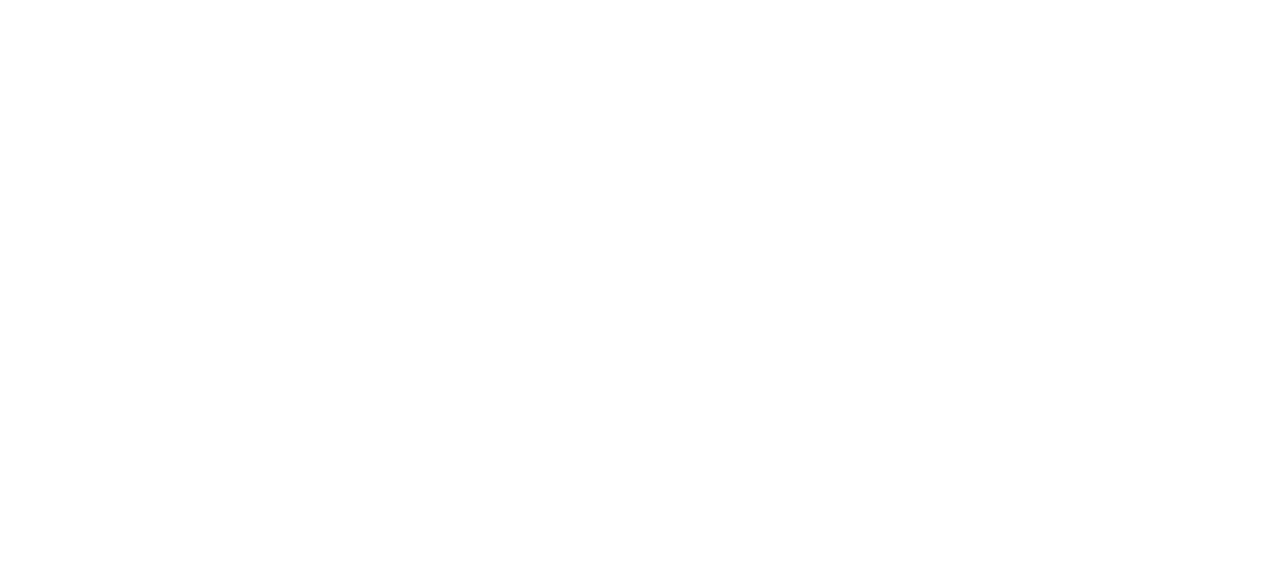
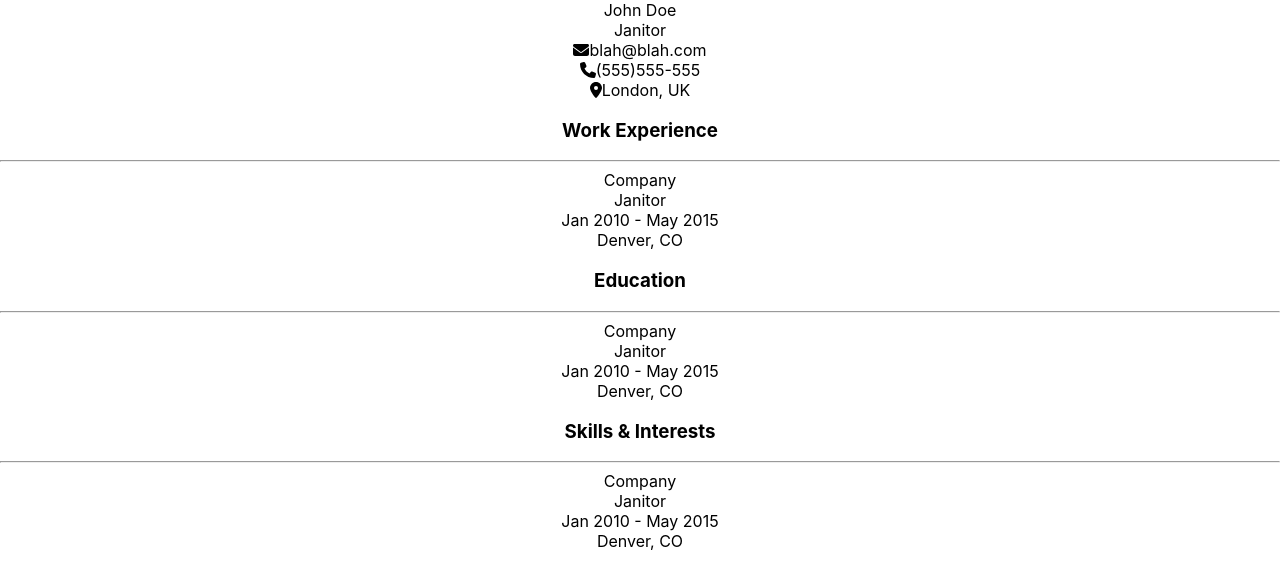
Before and after one commit to bchung54/cv-project, a React (Create React App) app: page / in a window 1280 px wide. Shown: the top 588 px of the page. Built offline with nearby package versions, Linux system fonts and the light colour scheme.

Commit message:
Implement sections and experience blocks

```diff
--- a/package.json
+++ b/package.json
@@ -3,12 +3,17 @@
   "version": "0.1.0",
   "private": true,
   "dependencies": {
+    "@fortawesome/fontawesome-svg-core": "^6.1.1",
+    "@fortawesome/free-solid-svg-icons": "^6.1.1",
+    "@fortawesome/react-fontawesome": "^0.2.0",
     "@testing-library/jest-dom": "^5.16.4",
     "@testing-library/react": "^13.3.0",
     "@testing-library/user-event": "^13.5.0",
+    "babel-plugin-macros": "^3.1.0",
     "react": "^18.2.0",
     "react-dom": "^18.2.0",
     "react-scripts": "5.0.1",
+    "uniqid": "^5.4.0",
     "web-vitals": "^2.1.4"
   },
   "scripts": {
--- a/public/index.html
+++ b/public/index.html
@@ -2,7 +2,7 @@
 <html lang="en">
   <head>
     <meta charset="utf-8" />
-    <link rel="icon" href="%PUBLIC_URL%/favicon.ico" />
+    <link rel="icon" type="image/png" href="%PUBLIC_URL%/resume-logo.png" />
     <meta name="viewport" content="width=device-width, initial-scale=1" />
     <meta name="theme-color" content="#000000" />
     <meta
@@ -24,7 +24,7 @@
       work correctly both with client-side routing and a non-root public URL.
       Learn how to configure a non-root public URL by running `npm run build`.
     -->
-    <title>React App</title>
+    <title>CV Builder</title>
   </head>
   <body>
     <noscript>You need to enable JavaScript to run this app.</noscript>
--- a/src/App.js
+++ b/src/App.js
@@ -1,10 +1,24 @@
-import logo from './logo.svg';
 import './App.css';
 import React, { Component } from 'react';
+import Header from './components/Header';
+import Section from './components/Section';
 
 class App extends Component {
 	render() {
-		return <div className="App"></div>;
+		return (
+			<div className="App">
+				<Header
+					name="John Doe"
+					currTitle="Janitor"
+					email="blah@blah.com"
+					phone="(555)555-555"
+					location="London, UK"
+				/>
+				<Section title="Work Experience" />
+				<Section title="Education" />
+				<Section title="Skills & Interests" />
+			</div>
+		);
 	}
 }
 
--- /dev/null
+++ b/src/components/ExperienceBlock.js
@@ -0,0 +1,51 @@
+import React, { Component } from 'react';
+import LineItem from './LineItem';
+import uniqid from 'uniqid';
+
+class Heading extends Component {
+	render() {
+		const { placeName, subTitle, timePeriod, location } = this.props;
+
+		/* 		const { fromTime, toTime } = timePeriod;
+		const { fromMonth, fromYear } = fromTime;
+		const { toMonth, toYear } = toTime; */
+
+		const { city, state } = location;
+		return (
+			<div className="heading">
+				<div className="place-name">{placeName}</div>
+				<div className="sub-title">{subTitle}</div>
+				<div className="time-period">
+					{timePeriod.from.month} {timePeriod.from.year} - {timePeriod.to.month}{' '}
+					{timePeriod.to.year}
+				</div>
+				<div className="location">
+					{city}, {state}
+				</div>
+			</div>
+		);
+	}
+}
+
+class ExperienceBlock extends Component {
+	render() {
+		const { placeName, subTitle, timePeriod, location } = this.props;
+		return (
+			<div className="experience" key={uniqid()}>
+				<Heading
+					placeName={placeName}
+					subTitle={subTitle}
+					timePeriod={timePeriod}
+					location={location}
+				/>
+				{/* <div>
+					{items.map((element) => (
+						<LineItem text={element.text} subItems={element.subItems} />
+					))}
+				</div> */}
+			</div>
+		);
+	}
+}
+
+export default ExperienceBlock;
--- /dev/null
+++ b/src/components/Header.js
@@ -0,0 +1,61 @@
+import React, { Component } from 'react';
+import { FontAwesomeIcon } from '@fortawesome/react-fontawesome';
+import { faEnvelope, faPhone, faLocationDot } from '@fortawesome/free-solid-svg-icons';
+
+class ContactInfo extends Component {
+	render() {
+		const { type, text } = this.props;
+		let icon;
+		switch (type) {
+			case 'email':
+				icon = <FontAwesomeIcon icon={faEnvelope} />;
+				break;
+			case 'phone':
+				icon = <FontAwesomeIcon icon={faPhone} />;
+				break;
+			case 'location':
+				icon = <FontAwesomeIcon icon={faLocationDot} />;
+				break;
+			default:
+		}
+		return (
+			<div className="contact-item">
+				{icon}
+				<span>{text}</span>
+			</div>
+		);
+	}
+}
+
+class Header extends Component {
+	constructor(props) {
+		super(props);
+
+		this.state = {
+			name: this.props.name,
+			currTitle: this.props.currTitle,
+			email: this.props.email,
+			phone: this.props.phone,
+			location: this.props.location
+		};
+	}
+	render() {
+		const { name, currTitle, email, phone, location } = this.state;
+
+		return (
+			<header>
+				<div>
+					<div className="header-name">{name}</div>
+					<div className="header-title">{currTitle}</div>
+				</div>
+				<div>
+					<ContactInfo type="email" text={email} />
+					<ContactInfo type="phone" text={phone} />
+					<ContactInfo type="location" text={location} />
+				</div>
+			</header>
+		);
+	}
+}
+
+export default Header;
--- /dev/null
+++ b/src/components/LineItem.js
@@ -0,0 +1,30 @@
+import React, { Component } from 'react';
+
+/* class SubItem extends Component {
+	render() {
+		const text = this.props.text;
+		return <li className="sub-item">{text}</li>;
+	}
+} */
+
+class LineItem extends Component {
+	render() {
+		const text = this.props.text;
+		const subItems = this.props.subItems;
+		if (subItems) {
+			return (
+				<li className="line-item">
+					<div className>{text}</div>
+					<ul className="sub-list">
+						{subItems.map((element) => (
+							<li className="sub-item">{element} </li>
+						))}
+					</ul>
+				</li>
+			);
+		}
+		return <li className="line-item">{text}</li>;
+	}
+}
+
+export default LineItem;
--- /dev/null
+++ b/src/components/Section.js
@@ -0,0 +1,57 @@
+import React, { Component } from 'react';
+import ExperienceBlock from './ExperienceBlock';
+
+class Section extends Component {
+	constructor() {
+		super();
+
+		this.state = {
+			experiences: [
+				{
+					placeName: 'Company',
+					subTitle: 'Janitor',
+					timePeriod: {
+						from: {
+							month: 'Jan',
+							year: 2010
+						},
+						to: {
+							month: 'May',
+							year: 2015
+						}
+					},
+					location: {
+						city: 'Denver',
+						state: 'CO'
+					},
+					items: [
+						{
+							text: 'Manage facilities',
+							subItems: ['Open facilities', 'Close facilities']
+						}
+					]
+				}
+			]
+		};
+	}
+	render() {
+		const { title } = this.props;
+		const { experiences } = this.state;
+		return (
+			<section>
+				<h3>{title}</h3>
+				<hr />
+				{experiences.map((element) => (
+					<ExperienceBlock
+						placeName={element.placeName}
+						subTitle={element.subTitle}
+						timePeriod={element.timePeriod}
+						location={element.location}
+					/>
+				))}
+			</section>
+		);
+	}
+}
+
+export default Section;
```
Also changed, not shown: public/resume-logo.png (added), 1 other file (tests, documents, lock files or other folders).
